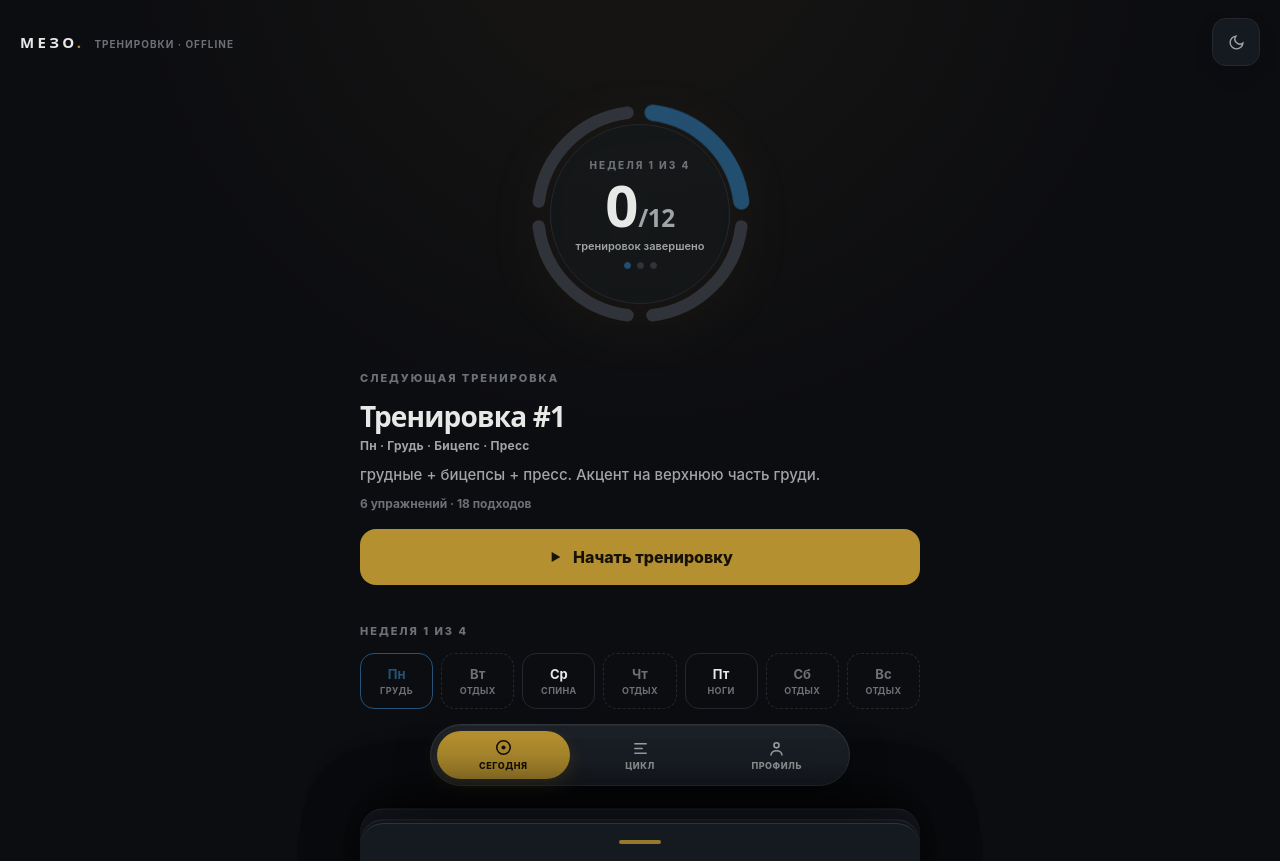
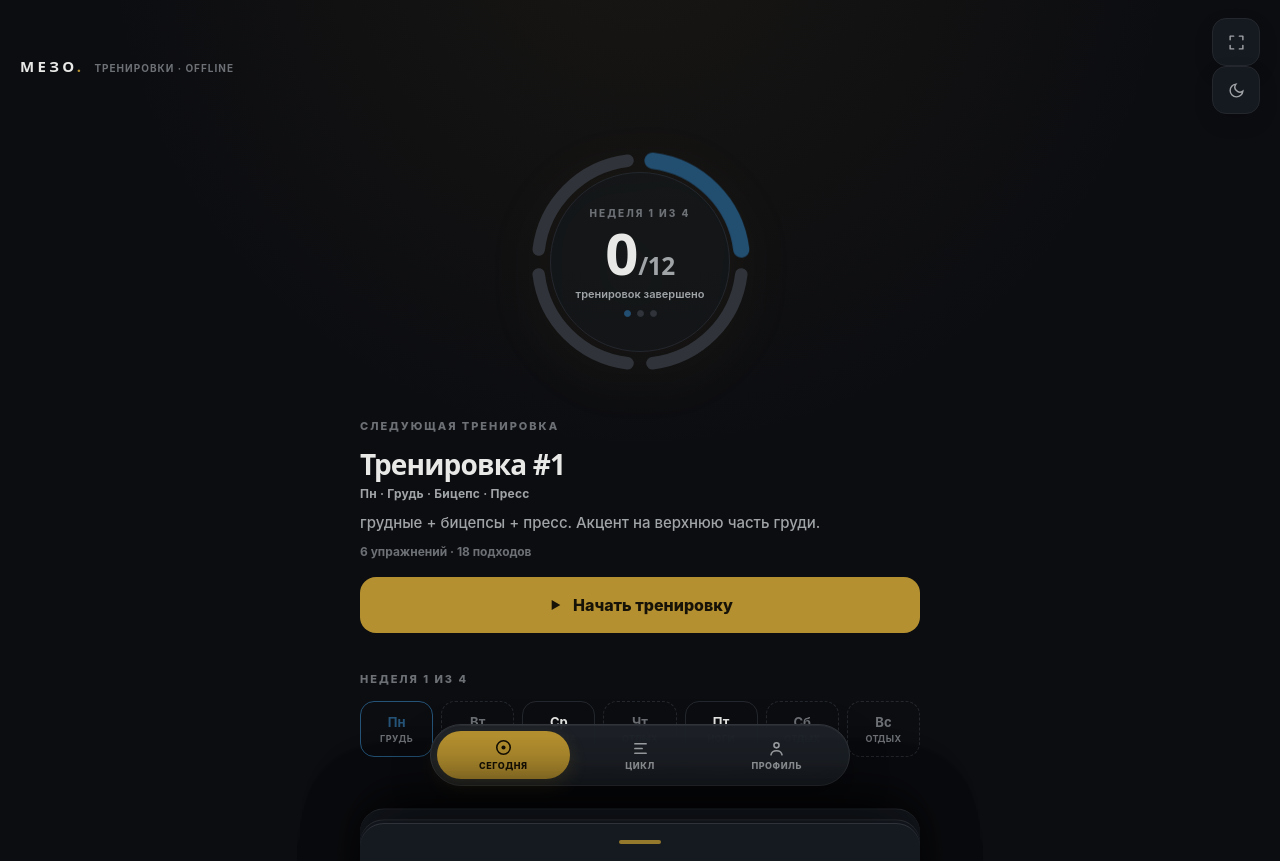
Before and after one commit to jumpipgo/TREN, a React (Vite) app: page / in a window 1280 px wide. Before the commit the page ends 813 px from the top, so only its background shows below. Built offline with nearby package versions, Linux system fonts and the light colour scheme.

Commit message:
feat: move fullscreen control to home and disable text selection

```diff
--- a/src/App.tsx
+++ b/src/App.tsx
@@ -174,10 +174,10 @@ function WorkoutApp() {
 
   return (
     <>
-      <HomeScreen visible={screen === 'home'} onOpenDay={openDay} onOpenCycle={onOpenCycle} onToast={showToast} onCelebrate={celebrate} />
+      <HomeScreen visible={screen === 'home'} onOpenDay={openDay} onOpenCycle={onOpenCycle} onToast={showToast} onCelebrate={celebrate} isFullscreen={fullscreen.isFullscreen} onToggleFullscreen={fullscreen.toggle} />
       <CycleScreen visible={screen === 'cycle'} onOpenDay={openDay} onToast={showToast} />
       <ProfileScreen visible={screen === 'profile'} canInstall={Boolean(installPrompt)} onInstall={onInstall} onToast={showToast} />
-      <DayScreen visible={screen === 'day'} day={currentDay} onBack={onBack} onDayChange={changeDay} onOpenHelp={openHelp} onOpenWeight={openWeight} onStartRest={onStartRest} onRequestWakeLock={onRequestWakeLock} isFullscreen={fullscreen.isFullscreen} onToggleFullscreen={fullscreen.toggle} />
+      <DayScreen visible={screen === 'day'} day={currentDay} onBack={onBack} onDayChange={changeDay} onOpenHelp={openHelp} onOpenWeight={openWeight} onStartRest={onStartRest} onRequestWakeLock={onRequestWakeLock} />
       <BottomNav screen={screen} onNavigate={navigate} />
       <SessionBar visible={screen === 'day'} done={stats.done} total={stats.total} tonnage={tonnage} finished={finished} onFinish={completeDay} onOpenHelp={() => openHelp('tonnage')} />
       <RestTimer timer={restTimer} onOpenHelp={() => openHelp('rest')} />
--- a/src/components/DayScreen.tsx
+++ b/src/components/DayScreen.tsx
@@ -11,7 +11,7 @@ import {
 import type { HelpKey } from '../domain/types';
 import { formatWeight, vibrate } from '../utils/format';
 import { inferMuscle } from '../utils/muscles';
-import { PlayIcon, BackIcon, FullscreenIcon } from './Icons';
+import { PlayIcon, BackIcon } from './Icons';
 
 interface DayScreenProps {
   visible: boolean;
@@ -22,8 +22,6 @@ interface DayScreenProps {
   onOpenWeight: (exercise: number, set: number, weight: number | null) => void;
   onStartRest: (seconds: number) => void;
   onRequestWakeLock: () => void;
-  isFullscreen: boolean;
-  onToggleFullscreen: () => void;
 }
 
 export function DayScreen({
@@ -35,8 +33,6 @@ export function DayScreen({
   onOpenWeight,
   onStartRest,
   onRequestWakeLock,
-  isFullscreen,
-  onToggleFullscreen,
 }: DayScreenProps) {
   const { state, setReps, setWeight, toggleSet } = useWorkout();
   const listRef = useRef<HTMLDivElement>(null);
@@ -173,10 +169,7 @@ export function DayScreen({
             <div className="dh-sub">неделя {Math.ceil(day / 3)} · {DOW[(day - 1) % 3]} · {TAGS[(day - 1) % 3]}</div>
             <h1>Тренировка #{day}</h1>
           </div>
-          <div className="dh-actions">
-            <button className="dh-prog" onClick={() => onOpenHelp('progress')} aria-label="Справка: прогресс тренировки">{finished ? '✓' : `${stats.done}/${stats.total}`}</button>
-            <button className="icon-btn" onClick={onToggleFullscreen} aria-label={isFullscreen ? 'Выйти из полноэкранного режима' : 'Открыть полноэкранный режим'} aria-pressed={isFullscreen}><FullscreenIcon /></button>
-          </div>
+          <button className="dh-prog" onClick={() => onOpenHelp('progress')} aria-label="Справка: прогресс тренировки">{finished ? '✓' : `${stats.done}/${stats.total}`}</button>
         </div>
         <div className="dh-bar"><i style={{ width: `${stats.total ? (stats.done / stats.total) * 100 : 0}%` }} /></div>
       </header>
--- a/src/components/HomeScreen.tsx
+++ b/src/components/HomeScreen.tsx
@@ -3,7 +3,7 @@ import { DAYS, DOW, OUTRO, TAGS } from '../content/program';
 import { useWorkout } from '../domain/WorkoutContext';
 import { allDone, cycleTotals, dayStats, nextDay } from '../domain/state';
 import { formatKg } from '../utils/format';
-import { ThemeIcon } from './Icons';
+import { ThemeIcon, FullscreenIcon } from './Icons';
 
 interface HomeScreenProps {
   visible: boolean;
@@ -11,6 +11,8 @@ interface HomeScreenProps {
   onOpenCycle: () => void;
   onToast: (message: string) => void;
   onCelebrate: () => void;
+  isFullscreen: boolean;
+  onToggleFullscreen: () => void;
 }
 
 function ringPath(start: number, end: number): string {
@@ -39,7 +41,7 @@ function ProgressRing({ state, currentDay }: { state: ReturnType<typeof useWorko
   return <svg viewBox="0 0 180 180">{paths}</svg>;
 }
 
-export function HomeScreen({ visible, onOpenDay, onOpenCycle, onToast, onCelebrate }: HomeScreenProps) {
+export function HomeScreen({ visible, onOpenDay, onOpenCycle, onToast, onCelebrate, isFullscreen, onToggleFullscreen }: HomeScreenProps) {
   const { state, setTheme } = useWorkout();
   const currentDay = nextDay(state);
   const activeDay = currentDay ?? 1;
@@ -87,6 +89,8 @@ export function HomeScreen({ visible, onOpenDay, onOpenCycle, onToast, onCelebra
         <button className="brand brand-button" onClick={onOpenCycle} aria-label="Открыть карту цикла">
           <b>МЕЗО<i>.</i></b><span>тренировки · offline</span>
         </button>
+        <div className="top-actions">
+          <button className="icon-btn" onClick={onToggleFullscreen} aria-label={isFullscreen ? 'Выйти из полноэкранного режима' : 'Открыть полноэкранный режим'} aria-pressed={isFullscreen}><FullscreenIcon /></button>
           <button
             className="icon-btn"
             onClick={() => {
@@ -98,6 +102,7 @@ export function HomeScreen({ visible, onOpenDay, onOpenCycle, onToast, onCelebra
           >
             <ThemeIcon />
           </button>
+        </div>
       </header>
       <div id="homeBody">
         <section className="hero">
--- a/src/styles.css
+++ b/src/styles.css
@@ -54,9 +54,11 @@ body{
   padding-bottom:calc(96px + env(safe-area-inset-bottom));
   transition:background .3s,color .3s;
   overflow-wrap:break-word;
+  -webkit-user-select:none;user-select:none;-webkit-touch-callout:none;
 }
 [hidden]{display:none!important} /* фикс: display-правила классов больше не перекрывают hidden */
 input,button{font:inherit;color:inherit}
+input,textarea,[contenteditable="true"]{-webkit-user-select:text;user-select:text}
 button{background:none;border:none;cursor:pointer}
 a{color:inherit;text-decoration:none}
 ::selection{background:var(--lime);color:var(--lime-ink)}
@@ -264,7 +266,6 @@ details.blk[open] .chev{transform:rotate(90deg)}
   box-shadow:0 10px 30px rgba(0,0,0,.08);
 }
 .dh-in{max-width:720px;margin:0 auto;padding:13px 16px 14px;display:grid;grid-template-columns:42px minmax(0,1fr) auto;gap:11px;align-items:center}
-.dh-actions{display:flex;align-items:center;gap:8px}
 :fullscreen body{padding-top:0}
 .dh-in>div{min-width:0}
 .dh-sub{font:800 10px var(--font-body);letter-spacing:.14em;text-transform:uppercase;color:var(--faint);overflow-wrap:anywhere}
```
Lines whose indentation alone changed are shown as unchanged.
